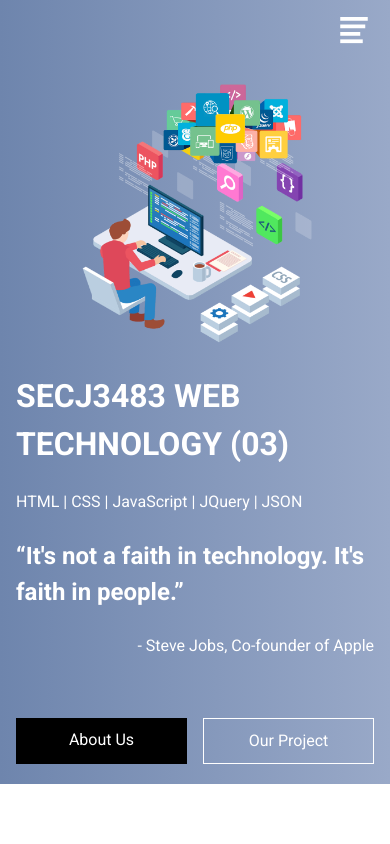
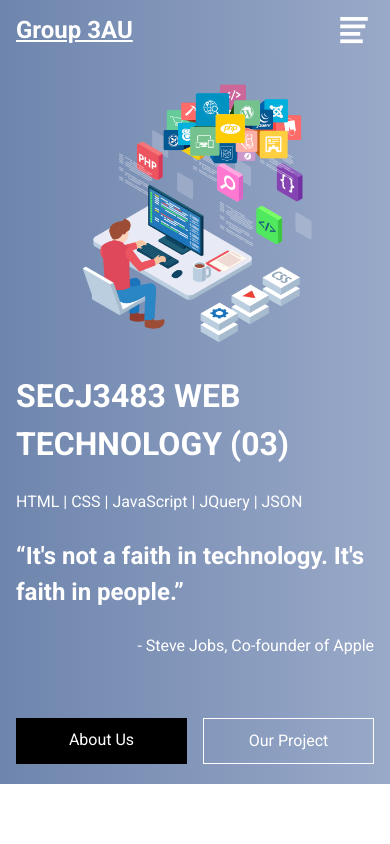
Before and after one commit to wxtan2/Web-Tech-Group-Project, a plain HTML site: page index.html in a window 390 px wide. Shown: the top 844 px of the page. Drawn offline with nearby package versions, Linux system fonts and the light colour scheme.

Commit message:
mobile Logo

```diff
--- a/css/style.css
+++ b/css/style.css
@@ -134,6 +134,17 @@ body {
     transition: 0.3s;
 }
 
+.mobileLogo {
+    font-size: 24px;
+    font-weight: 600;
+    color: #ffffff;
+    display: none;
+    position: absolute!important;
+    top: 50%;
+    transform: translateY(-50%);
+    left: 16px;
+}
+
 
 /* masthead */
 
@@ -268,4 +279,8 @@ footer {
         margin-left: 0!important;
         margin-right: 0!important;
     }
+    .mobileLogo {
+        display: flex;
+        z-index: 1000;
+    }
 }
--- a/index.html
+++ b/index.html
@@ -23,6 +23,7 @@
 
 <body>
     <div class="navigation_bar">
+        <a href="./index.html" title="Group 3AU" class="mobileLogo">Group 3AU</a>
         <a class="mobileToggle">
             <ion-icon class="toggle" name="list"></ion-icon>
         </a>
```
Also changed, not shown: about-us.html (+1 -0 lines), our-project.html (+1 -0 lines), our-team.html (+1 -0 lines).
